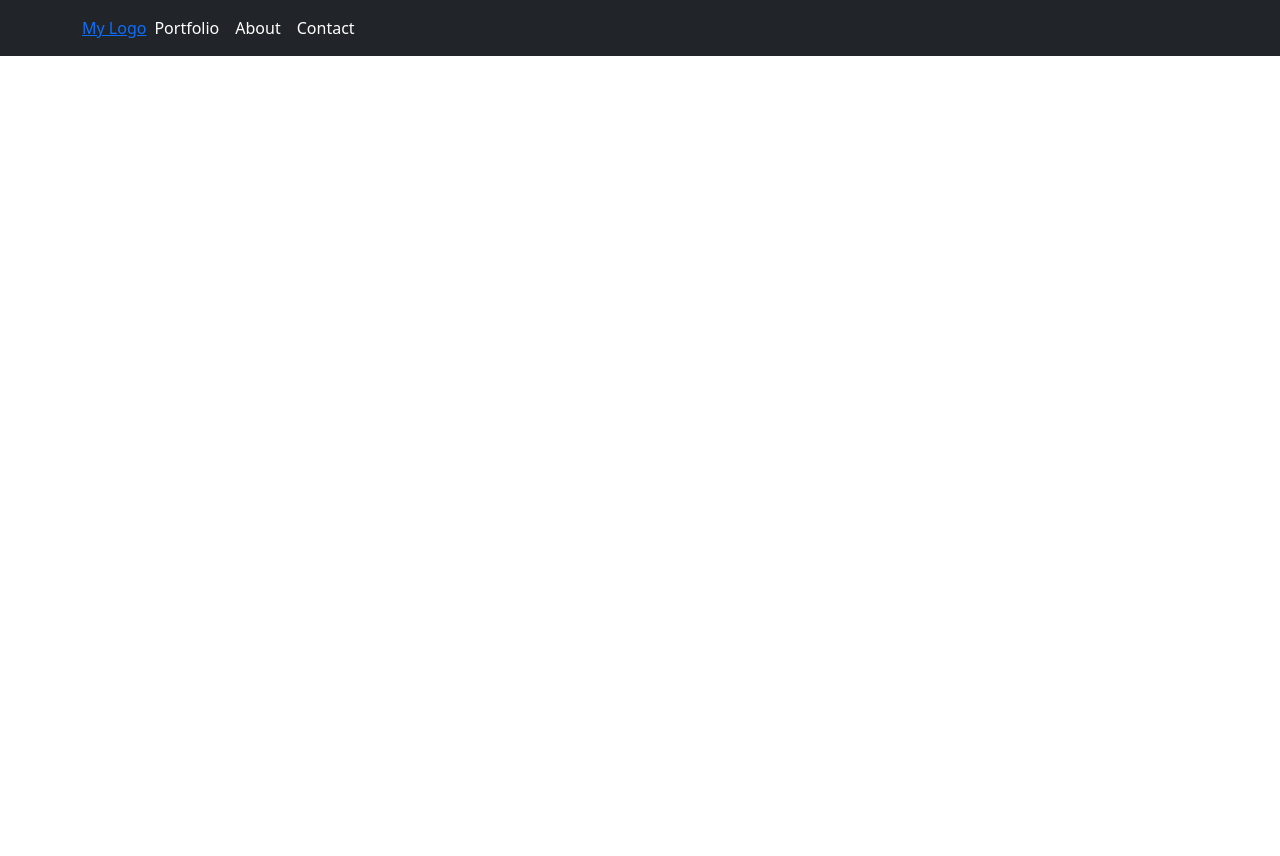
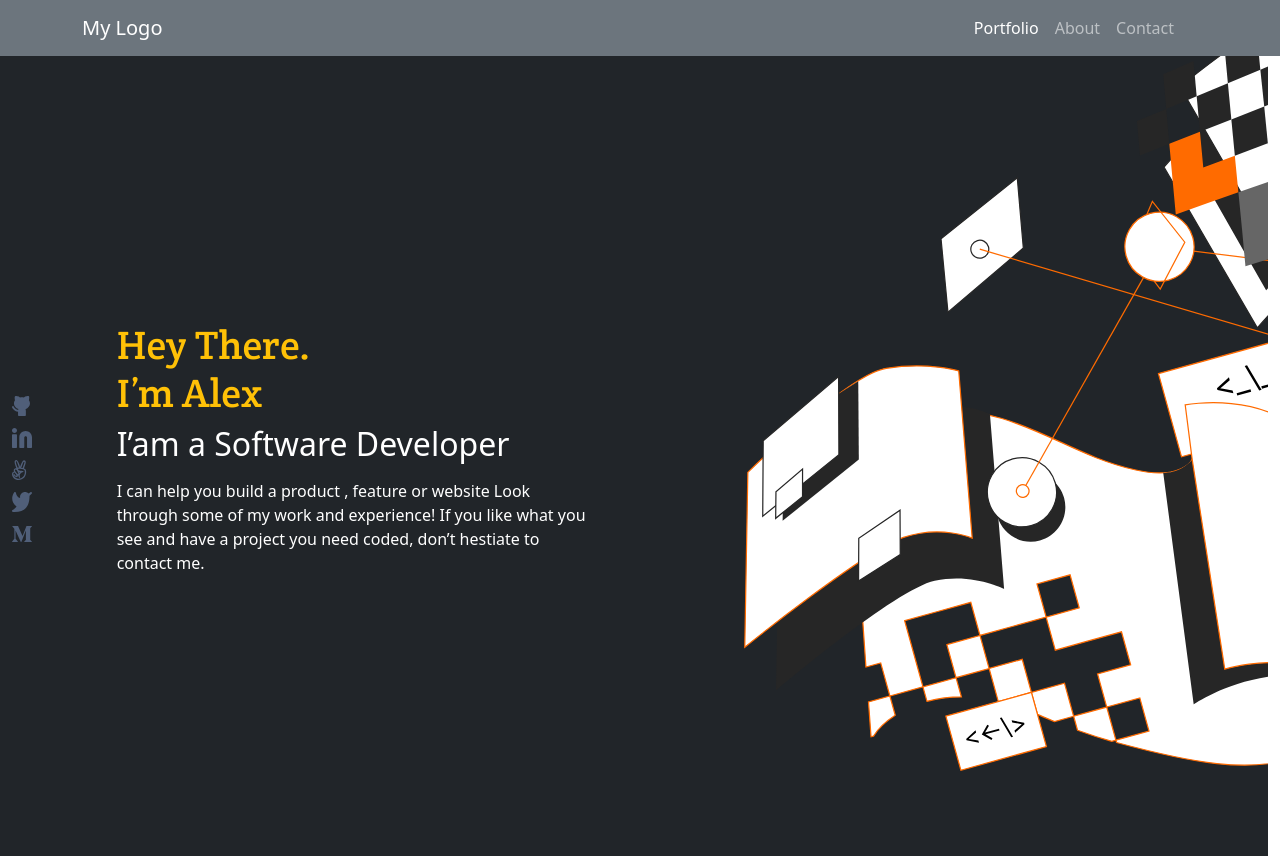
Before and after one commit to letarulinda/Bootstrap-project, a website: page index.html in a window 1280 px wide. Before the commit the page ends 800 px from the top, so only its background shows below. Drawn offline with nearby package versions, Linux system fonts and the light colour scheme.

Commit message:
Add header portfolio

```diff
--- a/index.html
+++ b/index.html
@@ -4,35 +4,69 @@
   <meta charset="UTF-8">
   <meta http-equiv="X-UA-Compatible" content="IE=edge">
   <meta name="viewport" content="width=device-width, initial-scale=1.0">
-  <title>Document</title>
+  <link rel="preconnect" href="https://fonts.googleapis.com">
+  <link rel="preconnect" href="https://fonts.gstatic.com" crossorigin>
+  <link href="https://fonts.googleapis.com/css2?family=Crete+Round&family=Poppins:ital,wght@0,400;0,600;0,700;0,900;1,300;1,400;1,600;1,800&display=swap" rel="stylesheet">
+  <link href="https://fonts.googleapis.com/css2?family=Crete+Round&family=Inter:wght@100;200;300;400;500;600;700;800;900&family=Poppins:ital,wght@0,400;0,600;0,700;0,900;1,300;1,400;1,600;1,800&display=swap" rel="stylesheet">
+  <title>Portfolio-Bootstrap version</title>
+  <link rel="stylesheet" href="style.css">
   <!-- CSS only -->
-<link href="https://cdn.jsdelivr.net/npm/bootstrap@5.2.0/dist/css/bootstrap.min.css" rel="stylesheet" integrity="sha384-gH2yIJqKdNHPEq0n4Mqa/HGKIhSkIHeL5AyhkYV8i59U5AR6csBvApHHNl/vI1Bx" crossorigin="anonymous">
+  <link href="https://cdn.jsdelivr.net/npm/bootstrap@5.2.0/dist/css/bootstrap.min.css" rel="stylesheet" integrity="sha384-gH2yIJqKdNHPEq0n4Mqa/HGKIhSkIHeL5AyhkYV8i59U5AR6csBvApHHNl/vI1Bx" crossorigin="anonymous">
 </head>
 <body>
-  <nav class="navbar navbar-expand navbar-dark bg-dark">
+  <nav class="navbar navbar-expand-md navbar-dark bg-secondary">
     <div class="container">
-      <a href="#" class="navbar-expand">My Logo</a>
-      <div class="collapse navbar-collapse">
+      <a href="#" class="navbar-brand">My Logo</a>
+      <button class="navbar-toggler" data-bs-toggle="collapse" data-bs-target="#nav">
+        <div class="navbar-toggler-icon"></div>
+      </button>
+      <div class="collapse navbar-collapse justify-content-end" id="nav">
         <ul class="navbar-nav">
           <li class="nav-item">
             <a href="#" class="nav-link active">Portfolio</a>
           </li>
           <li class="nav-item">
-            <a href="#" class="nav-link active">About</a>
+            <a href="#" class="nav-link">About</a>
           </li>
           <li class="nav-item">
-            <a href="#" class="nav-link active">Contact</a>
+            <a href="#" class="nav-link">Contact</a>
           </li>
           <li class="nav-item">
-            <a href="#" class="nav-link active"><span class="glyphicon glyphicon-envelope"></span>
-            </a>
+            <a href="#" class="nav-link"><span class="glyphicon glyphicon-envelope"></span></a>
           </li>
         </ul>
       </div>
+    </div>
+  </nav>
 
+  <div class="container-fluid row bg-image bg-dark introduction-bg">
+    <div class="container-fluid col-1 pt-5 align-items-center my-auto">
+      <ul class="social-links list-unstyled align-content-center">
+        <li class="mb-2">
+          <img src="images/Vectorgithub.svg" alt="">
+        </li>
+        <li class="mb-2">
+          <img src="images/iconlinkedin.svg" alt="">
+        </li>
+        <li class="mb-2">
+          <img src="images/VectorV.svg" alt="">
+        </li>
+        <li class="mb-2">
+          <img src="images/Vectortwitter.svg" alt="">
+        </li>
+        <li class="mb-2">
+          <img src="images/VectorM.svg" alt="">
+        </li>
+      </ul>
     </div>
-
-  </nav>
+    <section class="introduction-section col-11 my-auto">
+      <h1 class="text-warning font-weight-bold mb-2">Hey There. <br>
+        I’m Alex</h1>
+        <h2 class="text-white mb-3">I’am a Software Developer</h2>
+        <p class="text-white col-5">I can help you build a product , feature or website Look through some of my work and experience! If you like what you see and have a project you need coded,
+          don’t hestiate to contact me.</p>
+    </section>
+  </div>
 
 <!-- JavaScript Bundle with Popper -->
 <script src="https://cdn.jsdelivr.net/npm/bootstrap@5.2.0/dist/js/bootstrap.bundle.min.js" integrity="sha384-A3rJD856KowSb7dwlZdYEkO39Gagi7vIsF0jrRAoQmDKKtQBHUuLZ9AsSv4jD4Xa" crossorigin="anonymous"></script>
--- /dev/null
+++ b/style.css
@@ -0,0 +1,14 @@
+body {
+  font-family: 'Inter', sans-serif;
+}
+
+h1 {
+  font-family: 'Crete Round', serif;
+}
+
+.introduction-bg {
+  background-image: url(images/Illustration-header.svg);
+  height: 100vh;
+  background-repeat: no-repeat;
+  background-position: center right;
+}
```
Also changed, not shown: README.md (added), images/Illustration-header.svg (added), images/VectorM.svg (added), images/VectorV.svg (added), images/Vectorgithub.svg (added), images/Vectortwitter.svg (added), images/iconlinkedin.svg (added).
